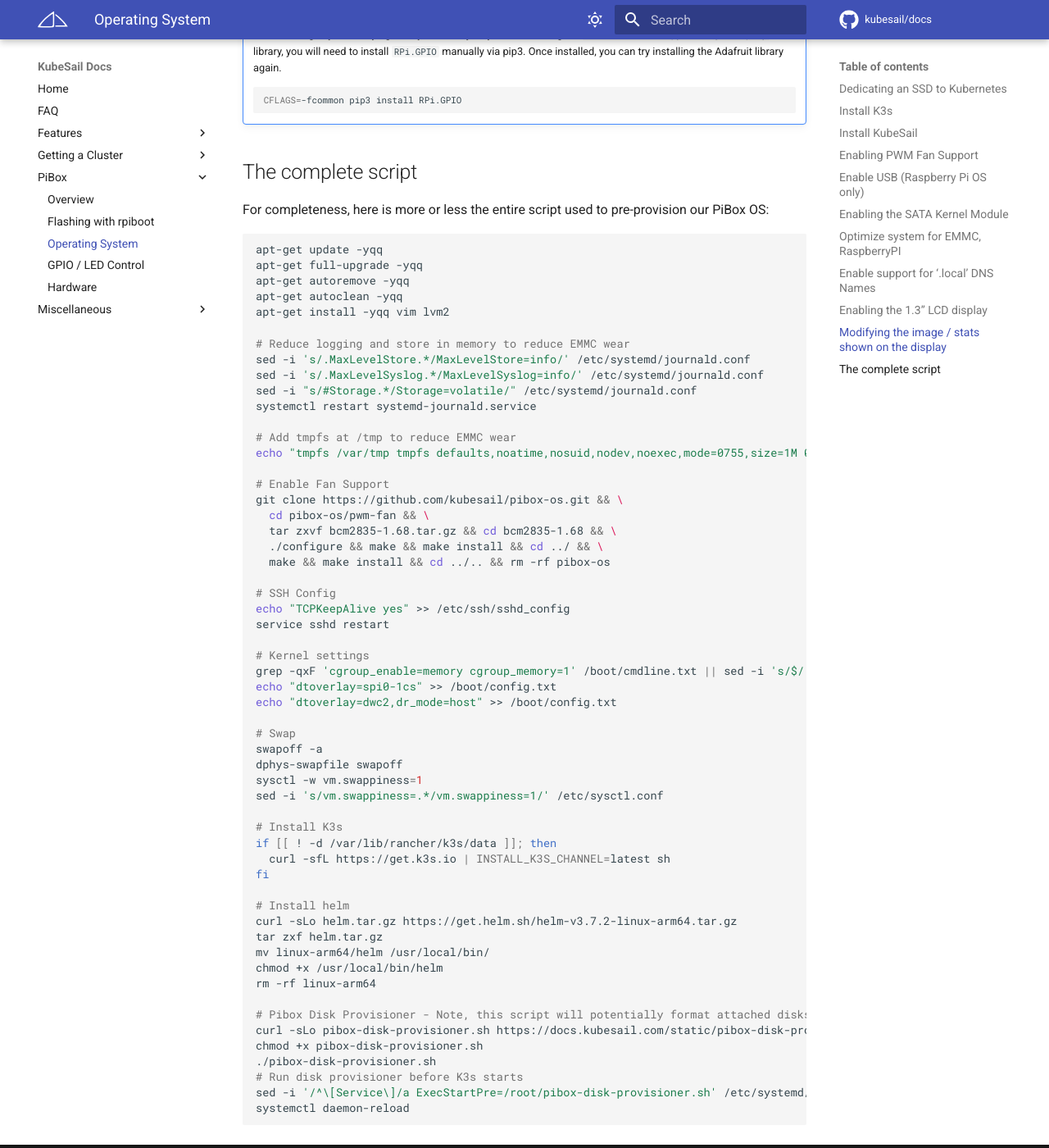
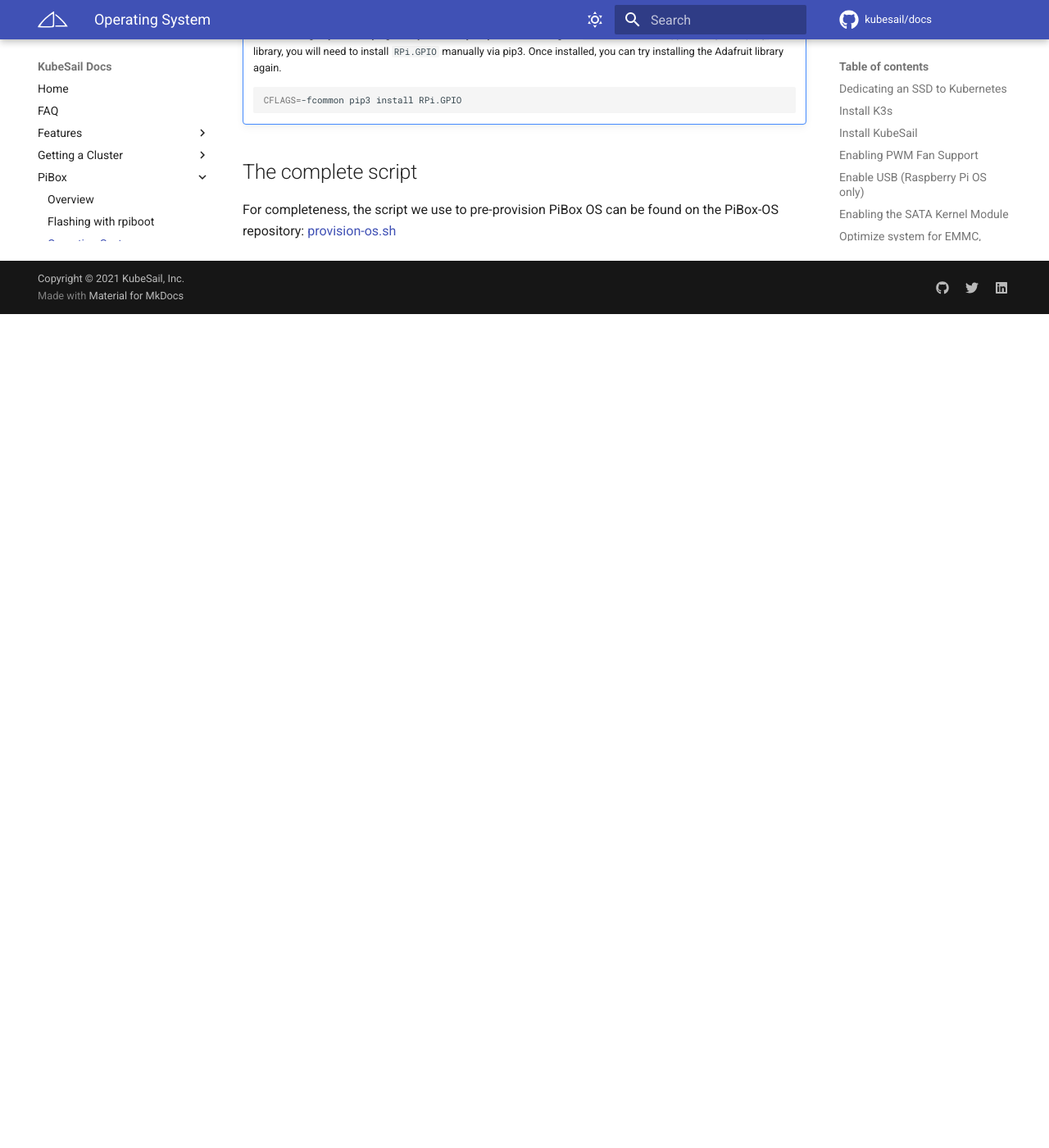
Before and after one commit to kubesail/kubesail-docs, an MkDocs documentation site: the page built from docs/guides/pibox/os.md, in a window 1280 px wide and 1400 px high, scrolled down 4969 px. Shown: the whole window at 82% size. Built offline with MkDocs 1.6.1 and Material for MkDocs 9.7.7, drawn with Linux system fonts in a browser that asks for light colours; comment, search, counter and statistics services are not loaded; after the commit the page ends 5352 px from its top, so only the background shows below that.

Commit message:
move provision script to pibox-os repo

````diff
--- a/docs/guides/pibox/os.md
+++ b/docs/guides/pibox/os.md
@@ -192,63 +192,4 @@
 
 ## The complete script
 
-For completeness, here is more or less the entire script used to pre-provision our PiBox OS:
-
-```bash
-apt-get update -yqq
-apt-get full-upgrade -yqq
-apt-get autoremove -yqq
-apt-get autoclean -yqq
-apt-get install -yqq vim lvm2
-
-# Reduce logging and store in memory to reduce EMMC wear
-sed -i 's/.MaxLevelStore.*/MaxLevelStore=info/' /etc/systemd/journald.conf
-sed -i 's/.MaxLevelSyslog.*/MaxLevelSyslog=info/' /etc/systemd/journald.conf
-sed -i "s/#Storage.*/Storage=volatile/" /etc/systemd/journald.conf
-systemctl restart systemd-journald.service
-
-# Add tmpfs at /tmp to reduce EMMC wear
-echo "tmpfs /var/tmp tmpfs defaults,noatime,nosuid,nodev,noexec,mode=0755,size=1M 0 0" >> /etc/fstab
-
-# Enable Fan Support
-git clone https://github.com/kubesail/pibox-os.git && \
-  cd pibox-os/pwm-fan && \
-  tar zxvf bcm2835-1.68.tar.gz && cd bcm2835-1.68 && \
-  ./configure && make && make install && cd ../ && \
-  make && make install && cd ../.. && rm -rf pibox-os
-
-# SSH Config
-echo "TCPKeepAlive yes" >> /etc/ssh/sshd_config
-service sshd restart
-
-# Kernel settings
-grep -qxF 'cgroup_enable=memory cgroup_memory=1' /boot/cmdline.txt || sed -i 's/$/ cgroup_enable=memory cgroup_memory=1/' /boot/cmdline.txt
-echo "dtoverlay=spi0-1cs" >> /boot/config.txt
-echo "dtoverlay=dwc2,dr_mode=host" >> /boot/config.txt
-
-# Swap
-swapoff -a
-dphys-swapfile swapoff
-sysctl -w vm.swappiness=1
-sed -i 's/vm.swappiness=.*/vm.swappiness=1/' /etc/sysctl.conf
-
-# Install K3s
-if [[ ! -d /var/lib/rancher/k3s/data ]]; then
-  curl -sfL https://get.k3s.io | INSTALL_K3S_CHANNEL=latest sh
-fi
-
-# Install helm
-curl -sLo helm.tar.gz https://get.helm.sh/helm-v3.7.2-linux-arm64.tar.gz
-tar zxf helm.tar.gz
-mv linux-arm64/helm /usr/local/bin/
-chmod +x /usr/local/bin/helm
-rm -rf linux-arm64
-
-# Pibox Disk Provisioner - Note, this script will potentially format attached disks. Careful!
-curl -sLo pibox-disk-provisioner.sh https://docs.kubesail.com/static/pibox-disk-provisioner.sh
-chmod +x pibox-disk-provisioner.sh
-./pibox-disk-provisioner.sh
-# Run disk provisioner before K3s starts
-sed -i '/^\[Service\]/a ExecStartPre=/root/pibox-disk-provisioner.sh' /etc/systemd/system/k3s.service
-systemctl daemon-reload
-```
+For completeness, the script we use to pre-provision PiBox OS can be found on the PiBox-OS repository: [provision-os.sh](https://github.com/kubesail/pibox-os/blob/main/provision-os.sh)
````
